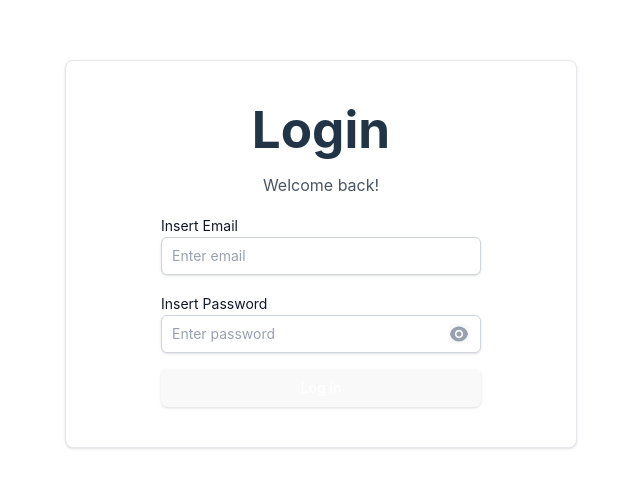
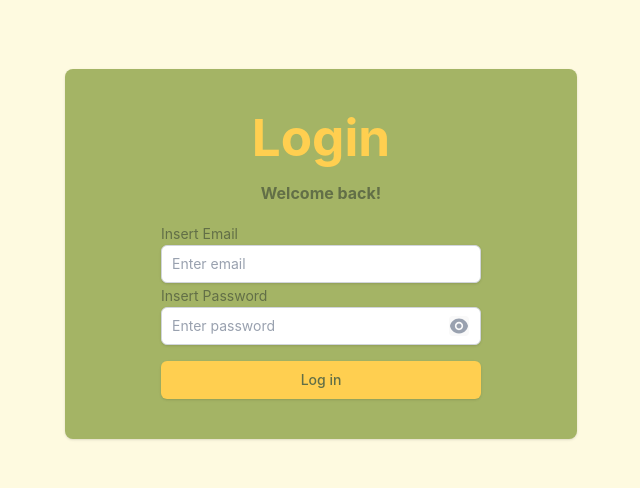
Before and after one commit to santiagosommer/milpa-frontend, a React (Vite) app: page /login in a window 1280 px wide. Shown: the part 178-666 px from the top of the page, without its empty margins (319-959 px from the left). Built offline with nearby package versions, Linux system fonts and the light colour scheme.

Commit message:
recolored login

```diff
--- a/src/components/Button.tsx
+++ b/src/components/Button.tsx
@@ -7,9 +7,6 @@ import { tv, type VariantProps } from "tailwind-variants"
 
 // Local imports
 import { cx, focusRing } from '../lib/utils'
-
-// CSS
-import './Button.css'
 
 const buttonVariants = tv({
   base: [
--- a/src/components/Card.tsx
+++ b/src/components/Card.tsx
@@ -17,11 +17,7 @@ const Card = React.forwardRef<HTMLDivElement, CardProps>(
         ref={forwardedRef}
         className={cx(
           // base
-          "relative w-full rounded-lg border p-6 text-left shadow-sm",
-          // background color
-          "bg-white dark:bg-[#090E1A]",
-          // border color
-          "border-gray-200 dark:border-gray-900",
+          "relative w-full rounded-lg p-6 text-left shadow-sm",
           className,
         )}
         tremor-id="tremor-raw"
--- /dev/null
+++ b/src/components/LoginCard.css
@@ -0,0 +1,45 @@
+.login-card {
+  background-color: var(--color-bg-secondary-light);
+}
+
+.login-title {
+  color: var(--color-text-primary-light);
+}
+
+.login-text {
+  color: var(--color-text-secondary-light);
+}
+
+.text-input label {
+  color: var(--color-text-secondary-light);
+}
+
+.login-button{
+    background-color: var(--color-btn-primary-light);
+    color: var(--color-btn-secondary-light);
+}
+
+
+
+@media (prefers-color-scheme: dark) {
+  .login-card {
+    background-color: var(--color-bg-secondary-dark);
+  }
+
+  .login-title {
+    color: var(--color-text-primary-dark);
+  }
+
+  .login-text {
+    color: var(--color-text-secondary-dark);
+  }
+
+  .text-input label {
+    color: var(--color-text-secondary-dark);
+  }
+
+  .login-button{
+    background-color: var(--color-btn-primary-dark);
+    color: var(--color-btn-secondary-dark);
+  }
+}
--- a/src/components/LoginCard.tsx
+++ b/src/components/LoginCard.tsx
@@ -2,19 +2,19 @@ import { Card } from './Card';
 import { Button } from "../components/Button";
 import EmailInput from "../components/EmailInput";
 import PasswordInput from "../components/PasswordInput";
+import './LoginCard.css';
 
 export const LoginCard = () => (
-  <Card className="mx-auto max-w-lg">
+  <Card
+    className="login-card mx-auto max-w-lg">
     <div className="flex flex-col items-center justify-center p-4 space-y-4">
-      <h1 className="text-2xl font-bold">Login</h1>
-      <p className="text-gray-600">Welcome back!</p>
-      <div className="w-full max-w-xs">
+      <h1 className="login-title text-2xl font-bold text-gray-900 dark:text-gray-50">Login</h1>
+      <p className="login-text font-bold">Welcome back!</p>
+      <div className="text-input w-full max-w-xs">
         <EmailInput />
-      </div>
-      <div className="w-full max-w-xs">
         <PasswordInput />
       </div>
-      <Button type="submit" className="w-full max-w-xs">Log in</Button>
+      <Button type="submit" className=" login-button w-full max-w-xs bg-blue-500 text-white dark:bg-blue-700 dark:text-gray-50">Log in</Button>
     </div>
   </Card>
 );
--- a/src/main.css
+++ b/src/main.css
@@ -1,13 +1,41 @@
 @import "tailwindcss";
 
 :root {
+  /* Light Mode */
+  --color-bg-light: #FEFAE0;
+  --color-bg-secondary-light: #A4B465;
+  --color-btn-primary-light: #FFCF50;
+  --color-btn-secondary-light: #626F47;
+  --color-text-primary-light: #FFCF50;
+  --color-text-secondary-light: #626F47;
+  --color-icon-action-light: #FFCF50;
+  --color-icon-detail-light: #626F47;
+  --color-warning-light: #FFCF50;
+  --color-success-light: #626F47;
+  --color-border-dark-light: #626F47;
+  --color-border-light-light: #A4B465;
+
+  /* Dark Mode */
+  --color-bg-dark: #2E2E28;
+  --color-bg-secondary-dark: #3A3A2E;
+  --color-btn-primary-dark: #E6B450;
+  --color-btn-secondary-dark: #4A4F3D;
+  --color-text-primary-dark: #D8D8B8;
+  --color-text-secondary-dark: #A4B465;
+  --color-icon-action-dark: #E6B450;
+  --color-icon-detail-dark: #A4B465;
+  --color-warning-dark: #E6B450;
+  --color-success-dark: #4A5A3B;
+  --color-border-dark-dark: #4A4F3D;
+  --color-border-light-dark: #626F47;
+
+
   font-family: Inter, system-ui, Avenir, Helvetica, Arial, sans-serif;
   line-height: 1.5;
   font-weight: 400;
 
   color-scheme: light dark;
   color: rgba(255, 255, 255, 0.87);
-  background-color: #FEFAE0;
 
   font-synthesis: none;
   text-rendering: optimizeLegibility;
@@ -40,7 +68,7 @@ h1 {
 @media (prefers-color-scheme: light) {
   :root {
     color: #213547;
-    background-color: #ffffff;
+    background-color: var(--color-bg-light);
   }
   a:hover {
     color: #747bff;
@@ -49,3 +77,16 @@ h1 {
     background-color: #f9f9f9;
   }
 }
+
+@media (prefers-color-scheme: dark) {
+  :root {
+    color: #213547;
+    background-color: var(--color-bg-dark);
+  }
+  a:hover {
+    color: #747bff;
+  }
+  button {
+    background-color: #f9f9f9;
+  }
+}
```
Also changed, not shown: src/components/Button.css (deleted, +0 -21 lines).
